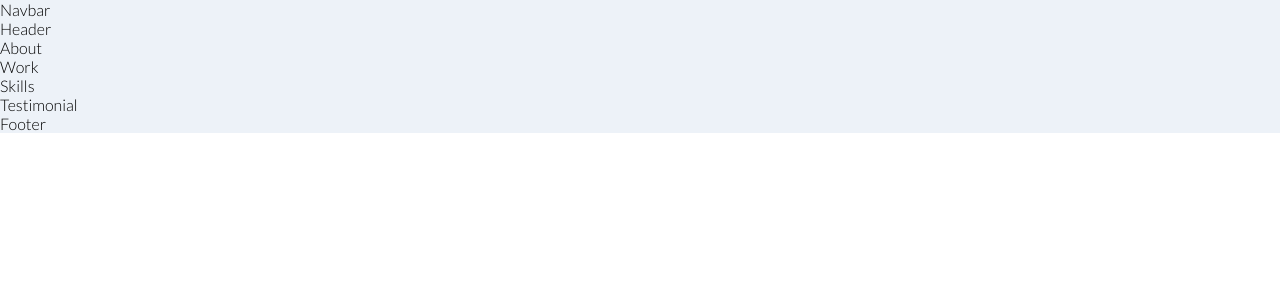
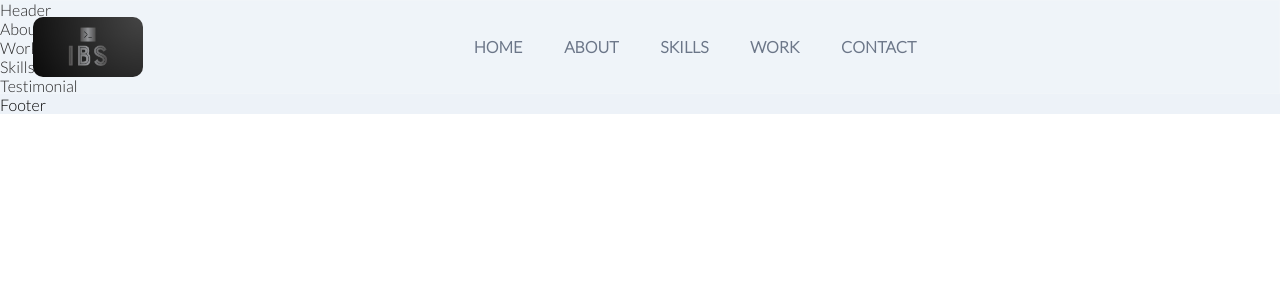
Before and after one commit to PrinceIbs/princeibs.github.io, a React (Create React App) app in the folder frontend_react/: page / in a window 1280 px wide. Shown: the top 300 px of the page. Built offline with nearby package versions, Linux system fonts and the light colour scheme.

Commit message:
Completed base style for Navbar

```diff
--- a/frontend_react/src/container/Navbar/Navbar.jsx
+++ b/frontend_react/src/container/Navbar/Navbar.jsx
@@ -1,12 +1,41 @@
-import React from 'react'
+import React from "react";
+import { HiMenu, HiMenuAlt1, HiMenuAlt4, HiX } from "react-icons/hi";
 
-import {images} from "../../constants";
-import "./Navbar.scss"
+import { images } from "../../constants";
+import "./Navbar.scss";
 
 const Navbar = () => {
+  const [isNavOpen, setIsNavOpen] = React.useState(false);
   return (
-    <div>Navbar</div>
-  )
-}
+    <nav className="app__navbar">
+      <div className="app__navbar-logo">
+        <img src={images.logo} alt="logo" />
+      </div>
+      <ul className="app__navbar-links">
+        {["home", "about", "skills", "work", "contact"].map((link) => (
+          <li className="app__flex p-text">
+            <a href={`#${link}`}>{link}</a>
+          </li>
+        ))}
+      </ul>
 
-export default Navbar
+      <div className="app__navbar-menu">
+        <HiMenu onClick={() => setIsNavOpen(true)} />
+        {isNavOpen && (
+          <div>
+            <HiX onClick={() => setIsNavOpen(false)} />
+            <ul>
+              {["home", "about", "skills", "work", "contact"].map((link) => (
+                <li key={link}>
+                  <a href={`#${link}`}>{link}</a>
+                </li>
+              ))}
+            </ul>
+          </div>
+        )}
+      </div>
+    </nav>
+  );
+};
+
+export default Navbar;
--- a/frontend_react/src/container/Navbar/Navbar.scss
+++ b/frontend_react/src/container/Navbar/Navbar.scss
@@ -0,0 +1,150 @@
+.app__navbar {
+  width: 100%;
+  padding: 1rem 2rem;
+  background: rgba(255, 255, 255, 0.15);
+  backdrop-filter: blut(5px);
+  --webkit-backdrop-filter: blur(5px);
+  border: solid 1px rgba(255, 255, 255, 0.1);
+  position: fixed;
+  z-index: 2;
+  display: flex;
+  justify-content: space-between;
+  align-items: center;
+}
+
+.app__navbar-logo {
+  display: flex;
+  justify-content: flex-start;
+  align-items: center;
+
+  img {
+    border-radius: 10px;
+    width: 110px;
+    height: 60px;
+    object-fit: cover;
+
+    @media screen and (min-width: 2000px) {
+      width: 192px;
+      height: 44px;
+    }
+  }
+}
+
+.app__navbar-links {
+  display: flex;
+  justify-content: center;
+  align-items: center;
+  flex: 1;
+  list-style-type: none;
+
+  li {
+    flex-direction: column;
+    margin: 0 1.3rem;
+    cursor: pointer;
+
+    a {
+      color: var(--grey-color);
+      font-weight: 600;
+      font-size: 1rem;
+      text-transform: uppercase;
+      text-decoration: none;
+      flex-direction: column;
+      transition: all 0.3s ease;
+
+      &:hover {
+        color: var(--secondary-color);
+      }
+    }
+
+    &:hover {
+      color: var(--secondary-color);
+    }
+  }
+
+  @media screen and (max-width: 690px) {
+    display: none;
+  }
+}
+
+.app__navbar-menu {
+  display: flex;
+  justify-content: center;
+  align-items: center;
+  background-color: var(--secondary-color);
+  border-radius: 50px;
+  position: relative;
+  height: 35px;
+  width: 35px;
+  position: relative;
+
+  svg {
+    height: 68%;
+    width: 68%;
+    color: var(--white-color);
+  }
+
+  div {
+    display: flex;
+    flex-direction: column;
+    justify-content: flex-end;
+    align-items: flex-end;
+
+    height: 100vh;
+    width: 70%;
+    padding: 1.1rem;
+
+    background: rgba(255, 255, 255, 0.4);
+    background-color: var(--white-color);
+    background-size: cover;
+    background-repeat: repeat;
+    box-shadow: 0 0 0 7px rgba(187, 184, 184, 0.15);
+
+    z-index: 5;
+    position: fixed;
+    top: 0;
+    right: 0;
+    bottom: 0;
+
+    svg {
+      width: 40px;
+      height: 40px;
+      color: var(--secondary-color);
+      margin: 0.5rem 1rem;
+    }
+
+    ul {
+      display: flex;
+      flex-direction: column;
+      justify-content: flex-start;
+      align-items: flex-start;
+
+      height: 100%;
+      width: 100%;
+      padding: 0;
+      margin: 0;
+      list-style-type: none;
+
+      li {
+        margin: 0.9rem;
+
+        a {
+          color: var(--grey-color);
+          font-size: 1rem;
+          font-weight: 600;
+          text-decoration: none;
+          text-transform: uppercase;
+
+          transition: all 0.2s ease-in-out;
+
+          &:hover {
+            color: var(--secondary-color);
+          }
+        }
+      }
+    }
+  }
+
+  @media screen and (min-width: 690px) {
+    display: none;
+  }
+}
--- a/frontend_react/src/index.css
+++ b/frontend_react/src/index.css
@@ -17,4 +17,5 @@
   padding: 0;
   margin: 0;
   scroll-behavior: smooth;
+  /* border: solid 1px red; */
 }
```
